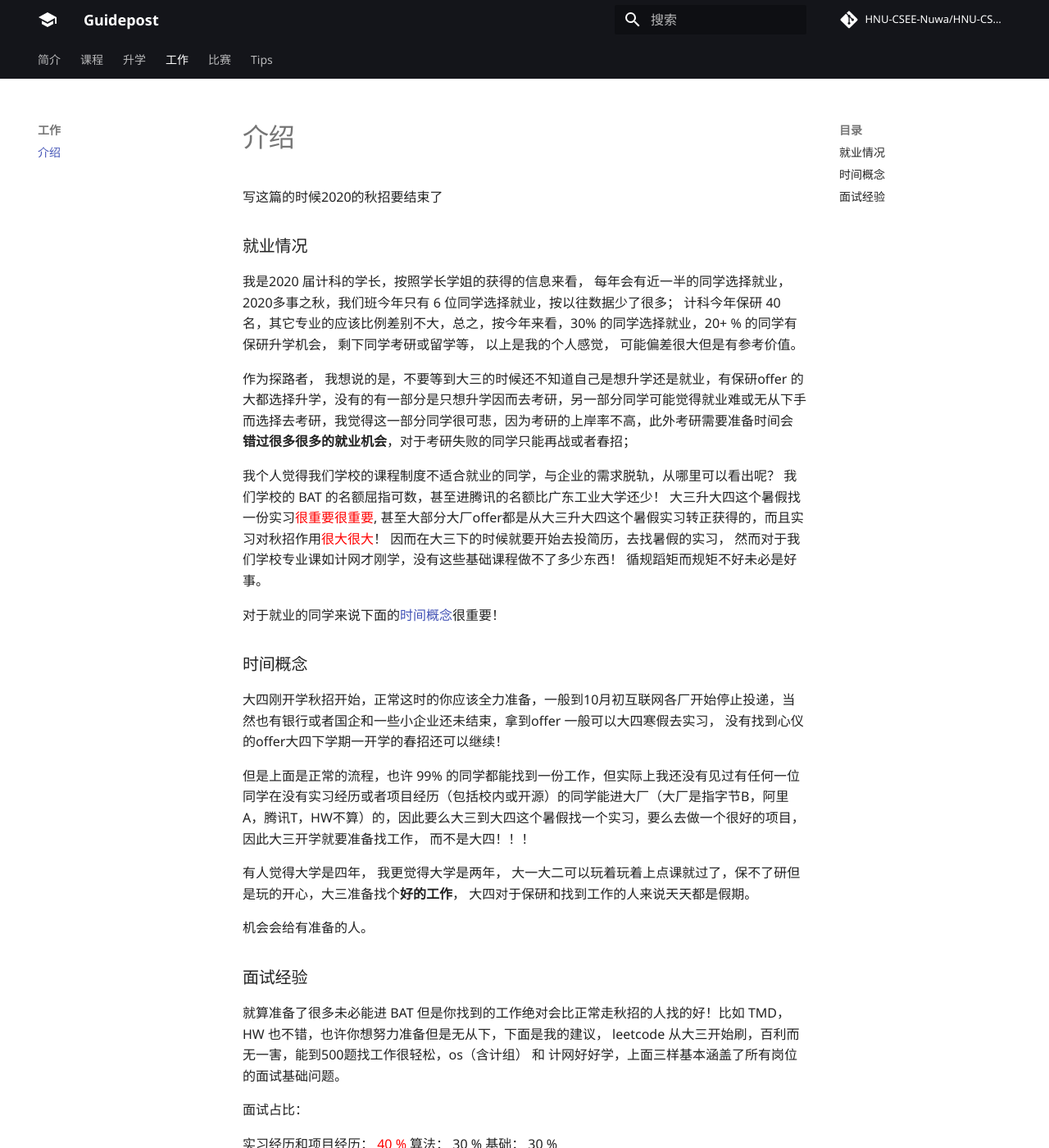
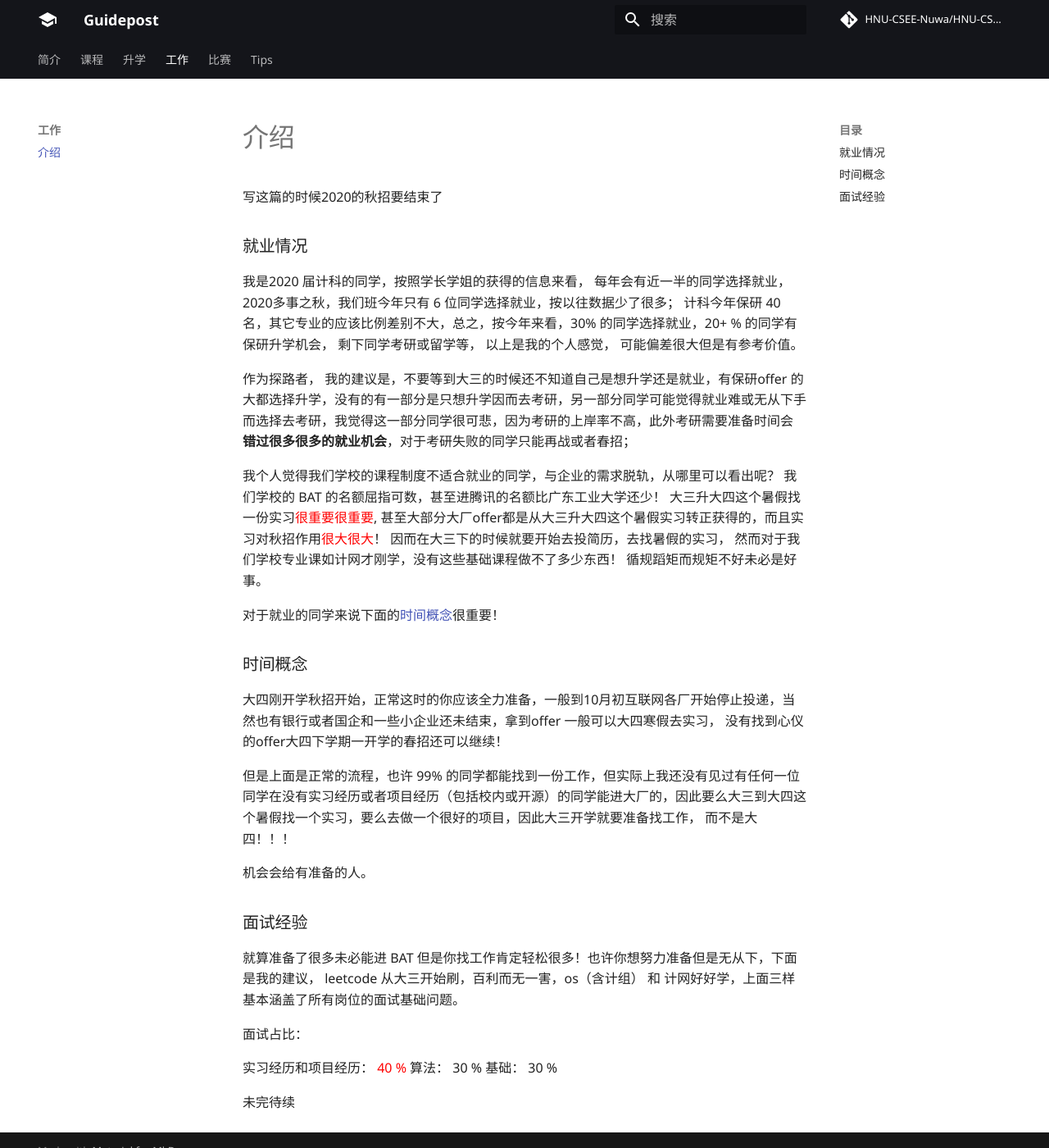
Before and after one commit to xxgn/Guidepost, an MkDocs documentation site: the page built from docs/job/job.md, in a window 1280 px wide and 1400 px high. Shown: the whole window at 82% size. Built offline with MkDocs 1.6.1 and Material for MkDocs 9.7.7, drawn with Linux system fonts in a browser that asks for light colours; comment, search, counter and statistics services are not loaded.

Commit message:
update job by firefly

```diff
--- a/docs/job/job.md
+++ b/docs/job/job.md
@@ -2,16 +2,17 @@
  * @Author: Firefly
  * @Date: 2020-10-11 12:57:09
  * @Descripttion:
- * @LastEditTime: 2020-10-11 15:01:59
+ * @LastEditTime: 2020-10-12 08:18:43
 -->
+
 
 写这篇的时候2020的秋招要结束了
 
 ### 就业情况
 
-我是2020 届计科的学长，按照学长学姐的获得的信息来看， 每年会有近一半的同学选择就业， 2020多事之秋，我们班今年只有 6 位同学选择就业，按以往数据少了很多； 计科今年保研 40 名，其它专业的应该比例差别不大，总之，按今年来看，30% 的同学选择就业，20+ % 的同学有保研升学机会， 剩下同学考研或留学等， 以上是我的个人感觉， 可能偏差很大但是有参考价值。
+我是2020 届计科的同学，按照学长学姐的获得的信息来看， 每年会有近一半的同学选择就业， 2020多事之秋，我们班今年只有 6 位同学选择就业，按以往数据少了很多； 计科今年保研 40 名，其它专业的应该比例差别不大，总之，按今年来看，30% 的同学选择就业，20+ % 的同学有保研升学机会， 剩下同学考研或留学等， 以上是我的个人感觉， 可能偏差很大但是有参考价值。
 
-作为探路者， 我想说的是，不要等到大三的时候还不知道自己是想升学还是就业，有保研offer 的大都选择升学，没有的有一部分是只想升学因而去考研，另一部分同学可能觉得就业难或无从下手而选择去考研，我觉得这一部分同学很可悲，因为考研的上岸率不高，此外考研需要准备时间会**错过很多很多的就业机会**，对于考研失败的同学只能再战或者春招；
+作为探路者， 我的建议是，不要等到大三的时候还不知道自己是想升学还是就业，有保研offer 的大都选择升学，没有的有一部分是只想升学因而去考研，另一部分同学可能觉得就业难或无从下手而选择去考研，我觉得这一部分同学很可悲，因为考研的上岸率不高，此外考研需要准备时间会**错过很多很多的就业机会**，对于考研失败的同学只能再战或者春招；
 
 我个人觉得我们学校的课程制度不适合就业的同学，与企业的需求脱轨，从哪里可以看出呢？ 我们学校的 BAT 的名额屈指可数，甚至进腾讯的名额比广东工业大学还少！ 大三升大四这个暑假找一份实习<font color=red>很重要很重要</font>, 甚至大部分大厂offer都是从大三升大四这个暑假实习转正获得的，而且实习对秋招作用<font color=red>很大很大</font>！ 因而在大三下的时候就要开始去投简历，去找暑假的实习， 然而对于我们学校专业课如计网才刚学，没有这些基础课程做不了多少东西！ 循规蹈矩而规矩不好未必是好事。
 
@@ -21,15 +22,13 @@
 
 大四刚开学秋招开始，正常这时的你应该全力准备，一般到10月初互联网各厂开始停止投递，当然也有银行或者国企和一些小企业还未结束，拿到offer 一般可以大四寒假去实习， 没有找到心仪的offer大四下学期一开学的春招还可以继续！
 
-但是上面是正常的流程，也许 99% 的同学都能找到一份工作，但实际上我还没有见过有任何一位同学在没有实习经历或者项目经历（包括校内或开源）的同学能进大厂（大厂是指字节B，阿里A，腾讯T，HW不算）的，因此要么大三到大四这个暑假找一个实习，要么去做一个很好的项目，因此大三开学就要准备找工作， 而不是大四！！！
-
-有人觉得大学是四年， 我更觉得大学是两年， 大一大二可以玩着玩着上点课就过了，保不了研但是玩的开心，大三准备找个**好的工作**， 大四对于保研和找到工作的人来说天天都是假期。
+但是上面是正常的流程，也许 99% 的同学都能找到一份工作，但实际上我还没有见过有任何一位同学在没有实习经历或者项目经历（包括校内或开源）的同学能进大厂的，因此要么大三到大四这个暑假找一个实习，要么去做一个很好的项目，因此大三开学就要准备找工作， 而不是大四！！！
 
 机会会给有准备的人。
 
 ### 面试经验
 
-就算准备了很多未必能进 BAT 但是你找到的工作绝对会比正常走秋招的人找的好！比如 TMD，HW 也不错，也许你想努力准备但是无从下，下面是我的建议， leetcode 从大三开始刷，百利而无一害，能到500题找工作很轻松，os（含计组） 和 计网好好学，上面三样基本涵盖了所有岗位的面试基础问题。
+就算准备了很多未必能进 BAT 但是你找工作肯定轻松很多！也许你想努力准备但是无从下，下面是我的建议， leetcode 从大三开始刷，百利而无一害，os（含计组） 和 计网好好学，上面三样基本涵盖了所有岗位的面试基础问题。
 
 面试占比：
 
```
Also changed, not shown: README.md (+1 -1 lines).
